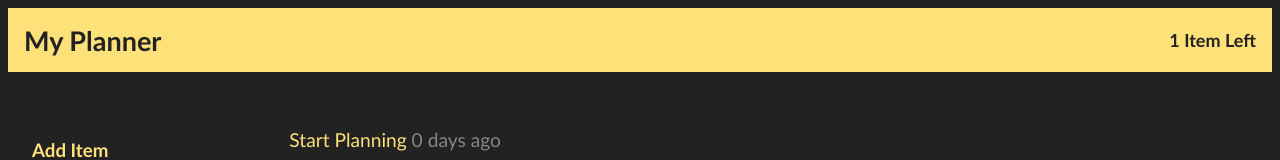
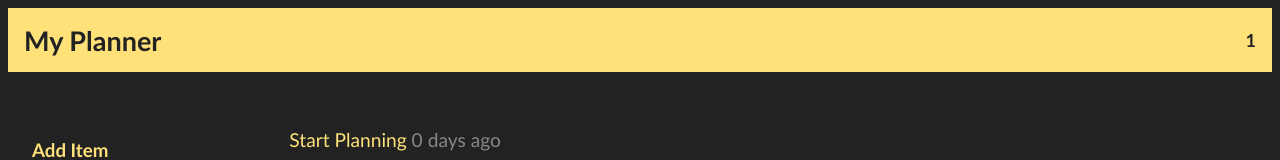
Before and after one commit to Joshua-Stresing/adv-react-half-baked-planner, a React app: page /entries in a window 1280 px wide. Shown: the top 160 px of the page. Built offline with nearby package versions, Linux system fonts and the light colour scheme.

Commit message:
got a counting header

```diff
--- a/src/components/Header/Header.jsx
+++ b/src/components/Header/Header.jsx
@@ -1,11 +1,13 @@
+import { useEntries } from '../../context/PlannerContext';
 import styles from './Header.css';
 
 export default function Header() {
+  const { entries } = useEntries();
   return (
     <header className={styles.header}>
       <h2>My Planner</h2>
       {/* TODO: Replace hard-coded count with the actual number of entries */}
-      <span>1 Item Left</span>
+      <span>{entries.length}</span>
     </header>
   );
 }
```
